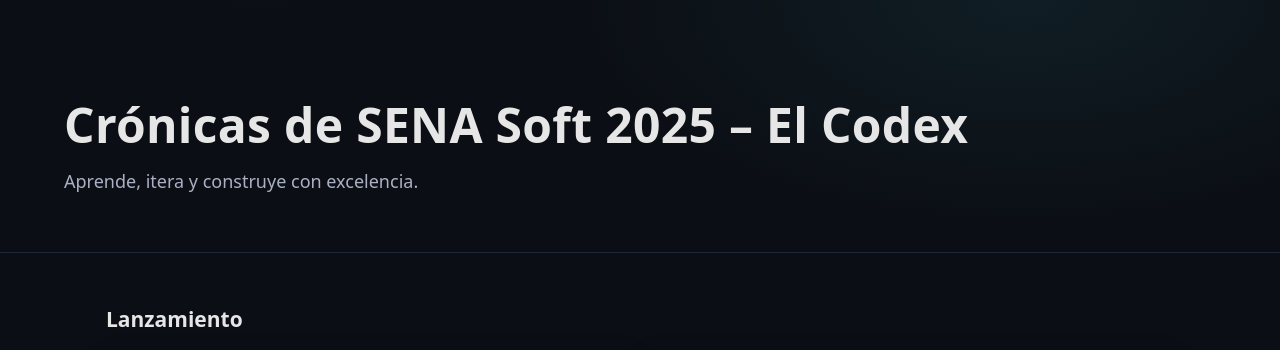
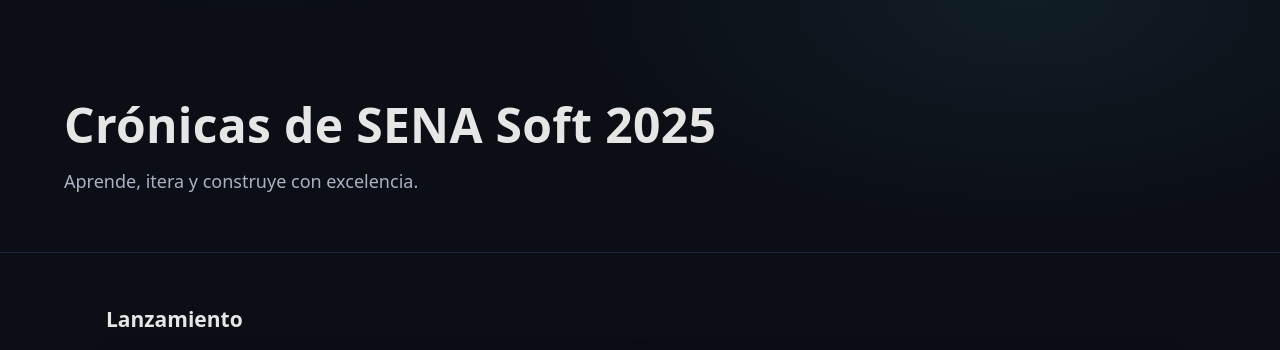
Before and after one commit to sam1217s/senasoft, a plain HTML site: page docs/index.html in a window 1280 px wide. Shown: the top 350 px of the page. Drawn offline with Linux system fonts and the light colour scheme.

Commit message:
Fix title.

```diff
--- a/docs/index.html
+++ b/docs/index.html
@@ -3,7 +3,7 @@
 <head>
   <meta charset="utf-8" />
   <meta name="viewport" content="width=device-width, initial-scale=1" />
-  <title>Crónicas de SENASoft 2025</title>
+  <title>Crónicas de SENASoft &lt;DI&gt;</title>
   <meta name="description" content=Aprende, itera y construye con excelencia.>
   <link rel="stylesheet" href="styles.css">
   <link rel="icon" type="image/png" href="favicon.png">
@@ -34,7 +34,7 @@
 
   <header class="hero">
     <div class="wrap">
-      <h1 class="title">Crónicas de SENA Soft 2025 – El Codex</h1>
+      <h1 class="title">Crónicas de SENA Soft 2025</h1>
       <p class="tagline">Aprende, itera y construye con excelencia.</p>
     </div>
   </header>
```
